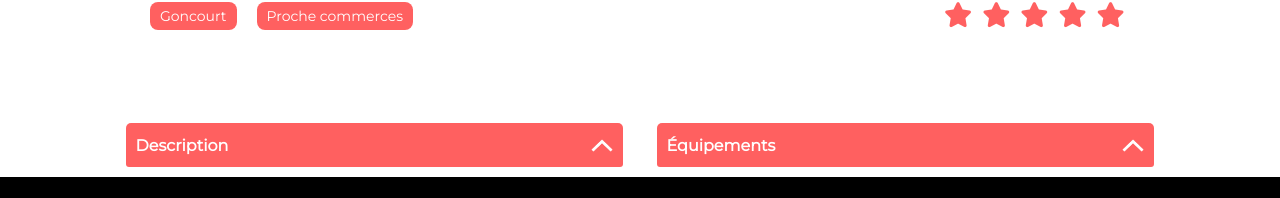
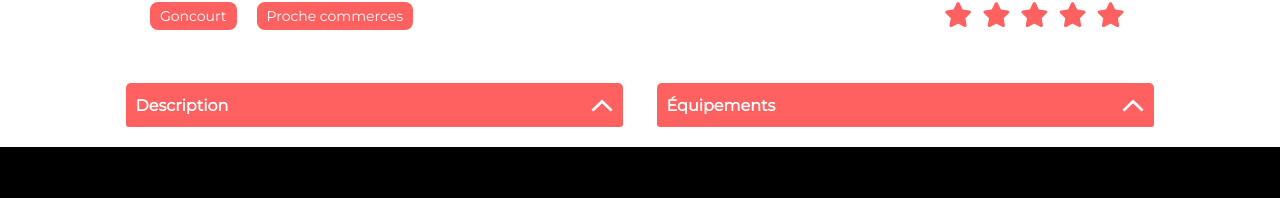
Before and after one commit to alinmb/kasa-project, a React (Create React App) app: page /apartment/0979876d in a window 1280 px wide. Shown: the part 754-952 px from the top of the page. Built offline with nearby package versions, Linux system fonts and the light colour scheme.

Commit message:
Fix: tap highlight color

```diff
--- a/src/App.scss
+++ b/src/App.scss
@@ -14,6 +14,8 @@ body {
   width: 100%;
   font-family: $typographie;
   box-sizing: border-box;
+  -webkit-tap-highlight-color: rgba(0, 0, 0, 0);
+  -webkit-tap-highlight-color: transparent;
 }
 
 /*ACCORDION - COLLAPSE*/
@@ -26,6 +28,8 @@ body {
   align-items: center;
   justify-content: center;
   cursor: pointer;
+  animation: cards-load 0.6s ease-in-out 0.2s forwards;
+  transform: scale(0);
 
   @media screen and (min-width: 768px) and (max-width: 1024px) {
     margin: 20px 100px;
@@ -100,7 +104,7 @@ body {
     align-items: center;
     justify-content: space-between;
     height: 200px;
-    margin: 50px 150px;
+    margin: 0px 150px;
 
     @media screen and (min-width: 768px) and (max-width: 1024px) {
       margin: 0 100px 20px 100px;
@@ -235,7 +239,7 @@ body {
     display: flex;
     align-items: flex-start;
     justify-content: space-between;
-    margin: 10px auto;
+    margin: 10px auto 20px auto;
 
     @media screen and (min-width: 768px) and (max-width: 1024px) {
       flex-direction: column;
--- a/src/components/styles/_header.scss
+++ b/src/components/styles/_header.scss
@@ -80,7 +80,7 @@
   @include display-flex-center;
   padding: 0 50px;
   box-shadow: 2px 2px 5px 1px rgba(0, 0, 0, 0.699);
-  animation: scaledBanner 1s ease-in-out 0.1s forwards;
+  animation: cards-load 0.6s ease-in-out 0.2s forwards;
   transform: scale(0);
 
   @media screen and (min-width: 768px) and (max-width: 1024px) {
```
